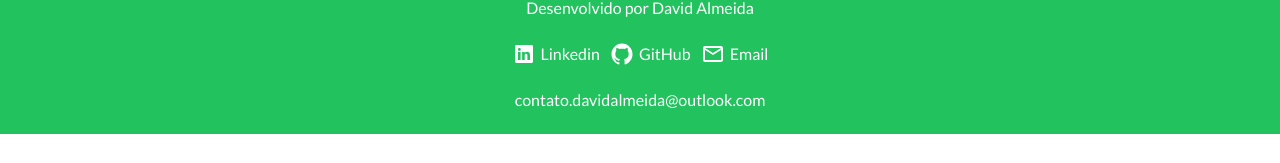
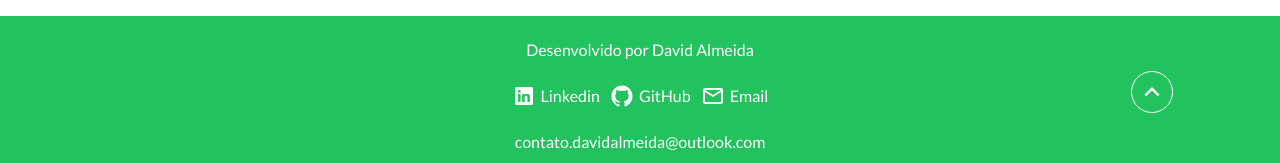
Before and after one commit to emeraldknight-sp/portfolio-desenvolvedor-web, a React (Create React App) app: page / in a window 1280 px wide. Shown: the part 1958-2121 px from the top of the page. Before the commit the page ends 2092 px from the top, so only its background shows below. Built offline with nearby package versions, Linux system fonts and the light colour scheme.

Commit message:
✅ Add: back-to-top button

```diff
--- a/src/components/Main/index.js
+++ b/src/components/Main/index.js
@@ -1,11 +1,24 @@
-import '../../styles/style.css';
+import { MdOutlineKeyboardArrowUp } from "react-icons/md";
+import "../../styles/style.css";
 
 const Main = ({ children }) => {
+
+  const scrollToTop = () => {
+    window.scrollTo({ top: 0, behavior: "smooth" });
+  };
+
   return (
     <main className="main">
-        { children }
+      {children}
+      <button
+        className="scroll_to_top"
+        type="button"
+        onClick={() => scrollToTop()}
+      >
+        <MdOutlineKeyboardArrowUp />
+      </button>
     </main>
-  )
-}
+  );
+};
 
 export default Main;
```
